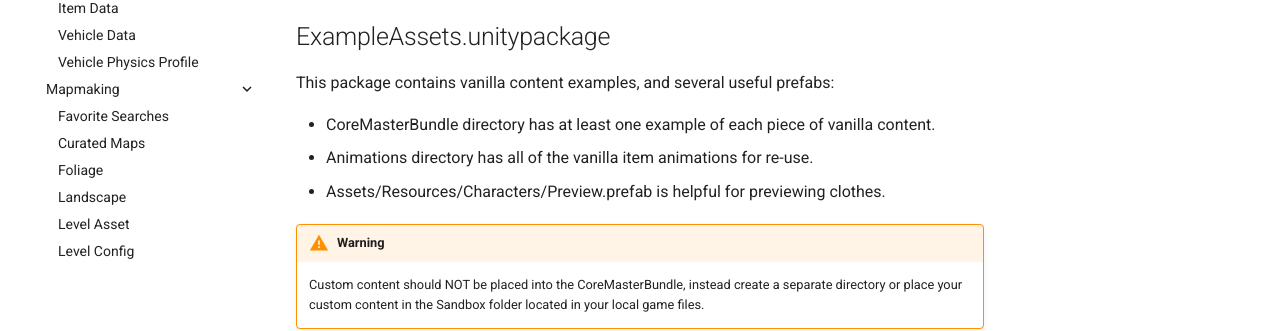
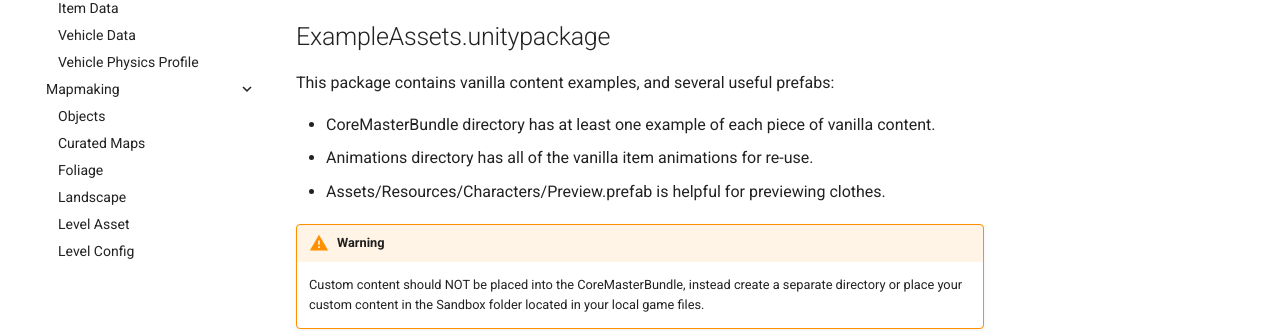
Before and after one commit to unturned-info/unturned-3-knowledgebase, an MkDocs documentation site: the page built from docs/Modding/GettingStarted.md, in a window 1280 px wide and 1198 px high. Shown: the part 781-1112 px from the top of the window. Built offline with MkDocs 1.6.1 and Material for MkDocs 9.7.7, drawn with Linux system fonts in a browser that asks for light colours; comment, search, counter and statistics services are not loaded.

Commit message:
Update mkdocs.yml

```diff
--- a/mkdocs.yml
+++ b/mkdocs.yml
@@ -129,7 +129,7 @@ nav:
       - 'Modding/AssetPropertiesReferences/VehicleData.md'
       - 'Modding/VehiclePhysicsProfile.md'
     - Mapmaking:
-      - 'Modding/mapmaking/FavoriteSearches.md'
+      - 'Modding/mapmaking/Objects.md'
       - 'Modding/mapmaking/CuratedMaps.md'
       - 'Modding/mapmaking/Foliage.md'
       - 'Modding/mapmaking/Landscape.md'
```
